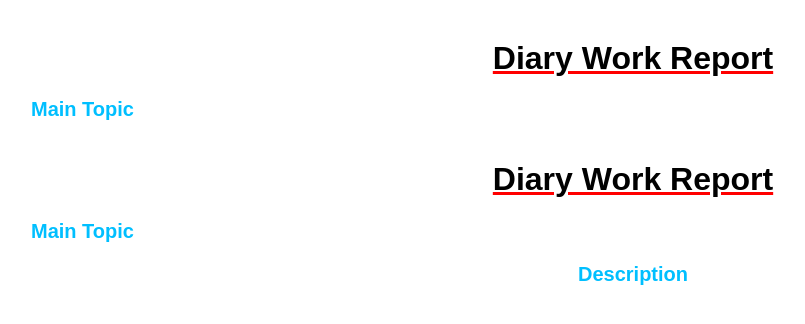
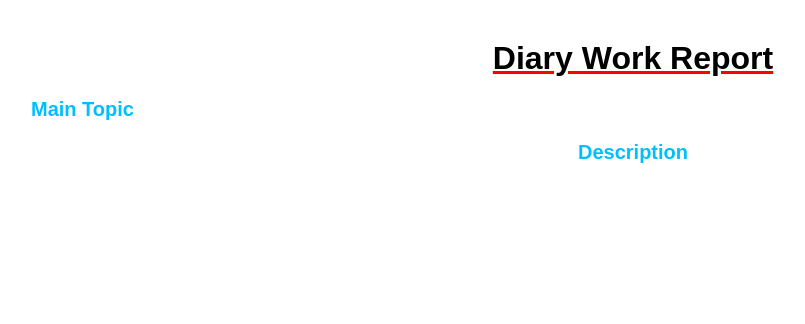
Before and after one commit to NpppthT/Panudach-Budda_2002, a plain HTML site: page index.html in a window 1280 px wide. Shown: the whole page, without its empty margins (7-812 px from the left). Drawn offline with Linux system fonts and the light colour scheme.

Commit message:
auto update

```diff
--- a/index.html
+++ b/index.html
@@ -1,28 +1,3 @@
-<!doctype html>
-<html lang="th">
-<head>
-  <meta name="viewport" content="width=device-width,initial-scale=1">
-  <title>Panudach Budda_Night</title>
-</head>
-<body>
-
-<h1 style="font-family: 'TH Sarabun New', sans-serif;
-           font-size: 32px;
-           color: black;
-           text-align: center;
-           margin-top: 40px;
-           text-decoration: underline;
-           text-decoration-color: red;">
-  Diary Work Report
-</h1>
-
-<h2 style="font-family: 'TH Sarabun New', sans-serif;
-           font-size: 20px;
-           color: deepskyblue;
-           margin-left: 30px;
-           margin-top: 20px;">
-  Main Topic
-</h2>
 <!doctype html>
 <html lang="th">
 <head>
@@ -59,6 +34,3 @@
 
 </body>
 </html>
-
-</body>
-</html>
```
